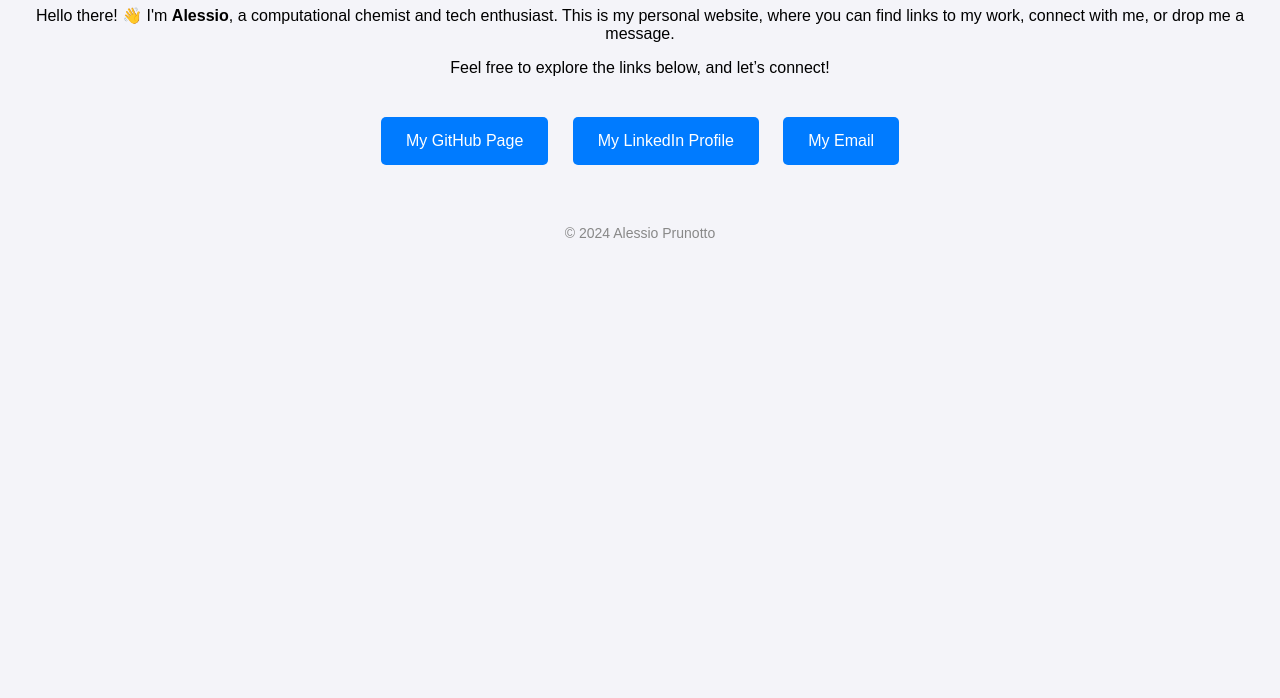
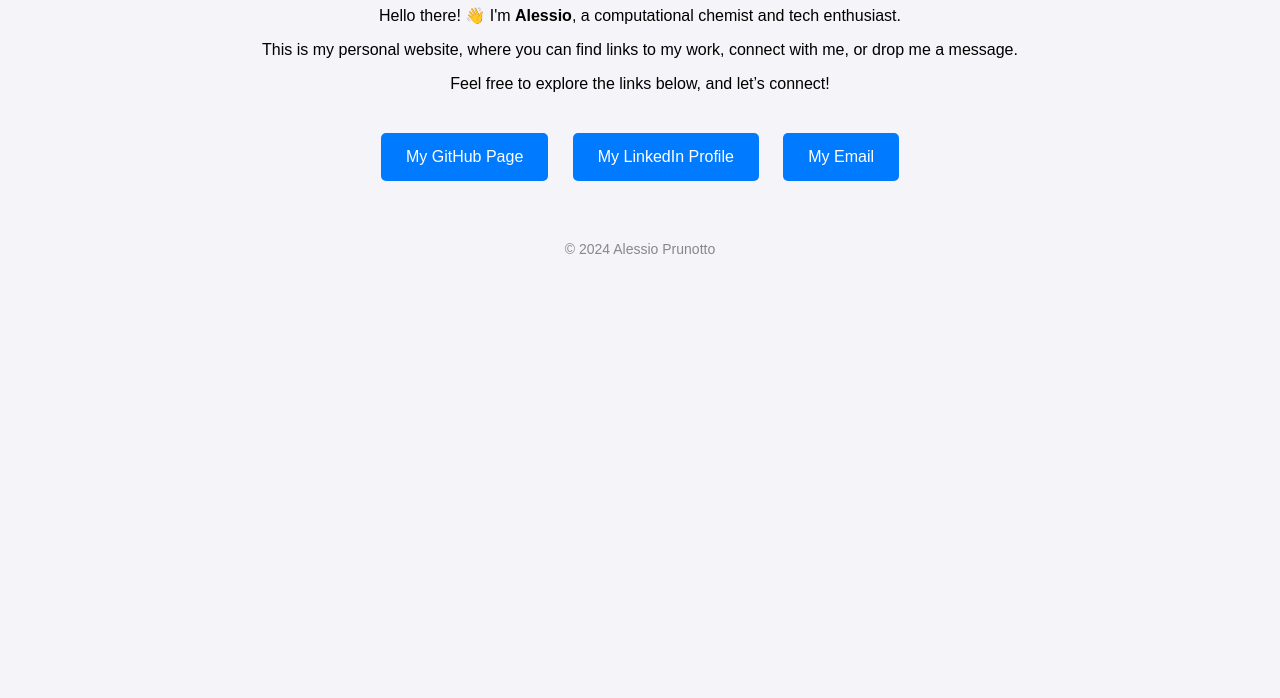
Before and after one commit to Ale-Pru/alessio.prunotto.github.io, a plain HTML site: page index.html in a window 1280 px wide. Shown: the part 102-800 px from the top of the page. Drawn offline with Linux system fonts and the light colour scheme.

Commit message:
Update index.html

```diff
--- a/index.html
+++ b/index.html
@@ -42,8 +42,8 @@
 </head>
 <body>
     <h1>Welcome to My Corner of the Web!</h1>
-    <p>Hello there! 👋 I'm <strong>Alessio</strong>, a computational chemist and tech enthusiast.
-    This is my personal website, where you can find links to my work, connect with me, or drop me a message.</p>
+    <p>Hello there! 👋 I'm <strong>Alessio</strong>, a computational chemist and tech enthusiast.</p>
+    <p>This is my personal website, where you can find links to my work, connect with me, or drop me a message.</p>
     <p>Feel free to explore the links below, and let’s connect!</p>
     <div class="buttons-container">
         <a class="button" href="https://github.com/alessioprunotto" target="_blank">My GitHub Page</a>
```
